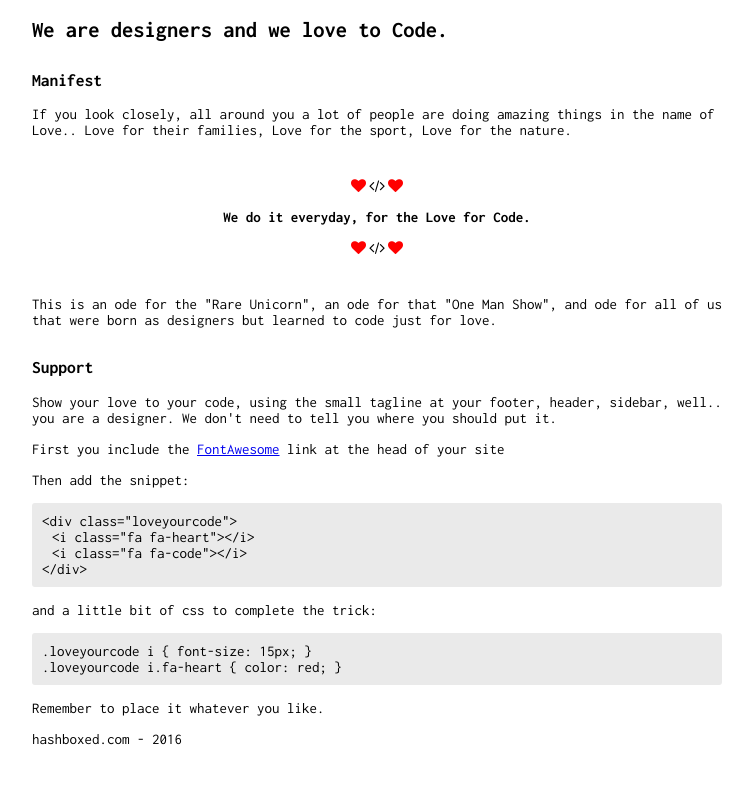
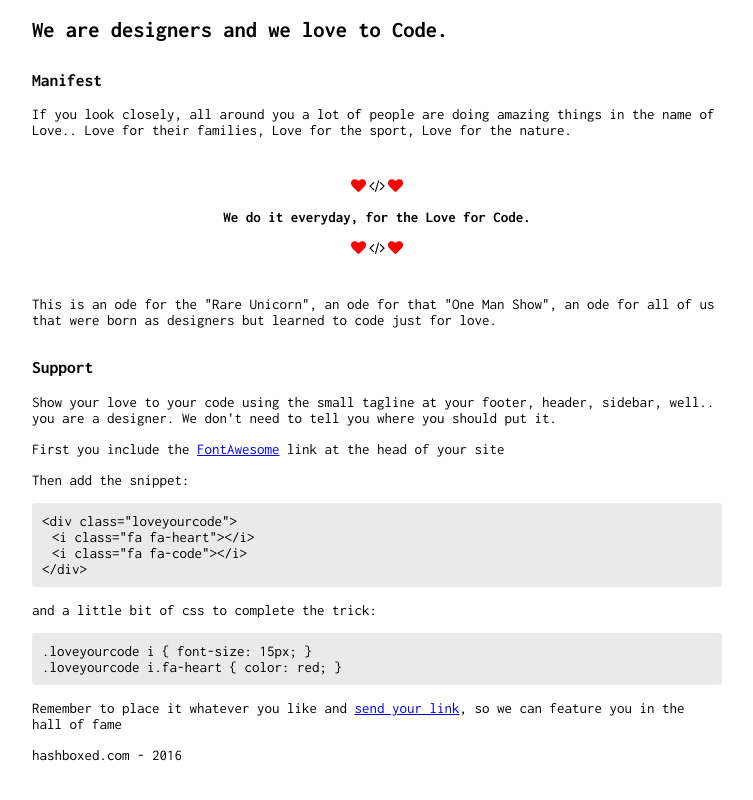
Before and after one commit to gugote/loveyourcode, a plain HTML site: page index.html in a window 1280 px wide. Shown: the part 414-1214 px from the top of the page, without its empty margins (263-1016 px from the left). Drawn offline with nearby package versions, Linux system fonts and the light colour scheme; a script that the page names is missing.

Commit message:
fixed typo and added email

```diff
--- a/index.html
+++ b/index.html
@@ -28,9 +28,9 @@
         <p class="centered padded"><strong>We do it everyday, for the Love for Code.</strong></p>
         <p class="centered"><i class="fa fa-heart"></i><i class="fa fa-code"></i><i class="fa fa-heart"></i></p>
       </div>
-      <p>This is an ode for the "Rare Unicorn", an ode for that "One Man Show", and ode for all of us that were born as designers but learned to code just for love.</p>
+      <p>This is an ode for the "Rare Unicorn", an ode for that "One Man Show", an ode for all of us that were born as designers but learned to code just for love.</p>
       <h3>Support</h3>
-      <p>Show your love to your code, using the small tagline at your footer, header, sidebar, well.. you are a designer. We don't need to tell you where you should put it.</p>
+      <p>Show your love to your code using the small tagline at your footer, header, sidebar, well.. you are a designer. We don't need to tell you where you should put it.</p>
       <p>First you include the <a href="https://fortawesome.github.io/Font-Awesome/icons/" target="_blank">FontAwesome</a> link at the head of your site</p>
       <p>Then add the snippet:</p>
       <div class="snippetbox">
@@ -44,7 +44,7 @@
         <p>.loveyourcode i { font-size: 15px; } </p>
         <p>.loveyourcode i.fa-heart { color: red; }</p>
       </div>
-      <p>Remember to place it whatever you like.</p>
+      <p>Remember to place it whatever you like and <a href="mailto:cb@hashboxed.com">send your link</a>, so we can feature you in the hall of fame</p>
       <p>hashboxed.com - 2016</p>
     </div>
   </section>
```
